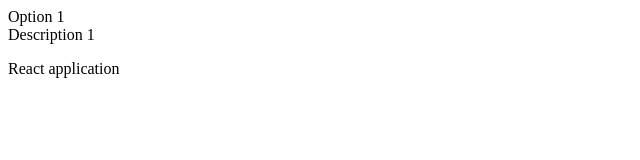
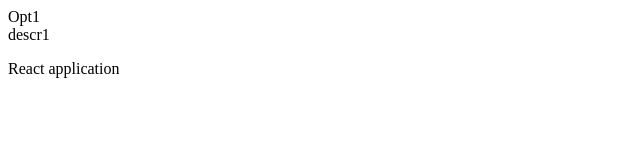
Before and after one commit to polon59/React-Front-end-for-JS-PDF-Invoices-Generator, a React (Create React App) app in the folder application/: page / in a window 1280 px wide. Shown: the top 160 px of the page, without its empty margins (0-640 px from the left). Built offline with nearby package versions, Linux system fonts and the light colour scheme.

Commit message:
Add using props in 'navbar' component

```diff
--- a/application/src/App.js
+++ b/application/src/App.js
@@ -7,7 +7,7 @@
     return (
       <div className="App">
         <header className="App-header">
-          <Navbar />
+          <Navbar title="Opt1" desc="descr1"/>
           <p>
             React application
           </p>
--- a/application/src/navbar.js
+++ b/application/src/navbar.js
@@ -4,8 +4,8 @@
     render(){
         return(
             <div>
-                <div>Option 1</div>
-                <div>Description 1</div>
+                <div>{this.props.title}</div>
+                <div>{this.props.desc}</div>
             </div>
         );
     }
```
